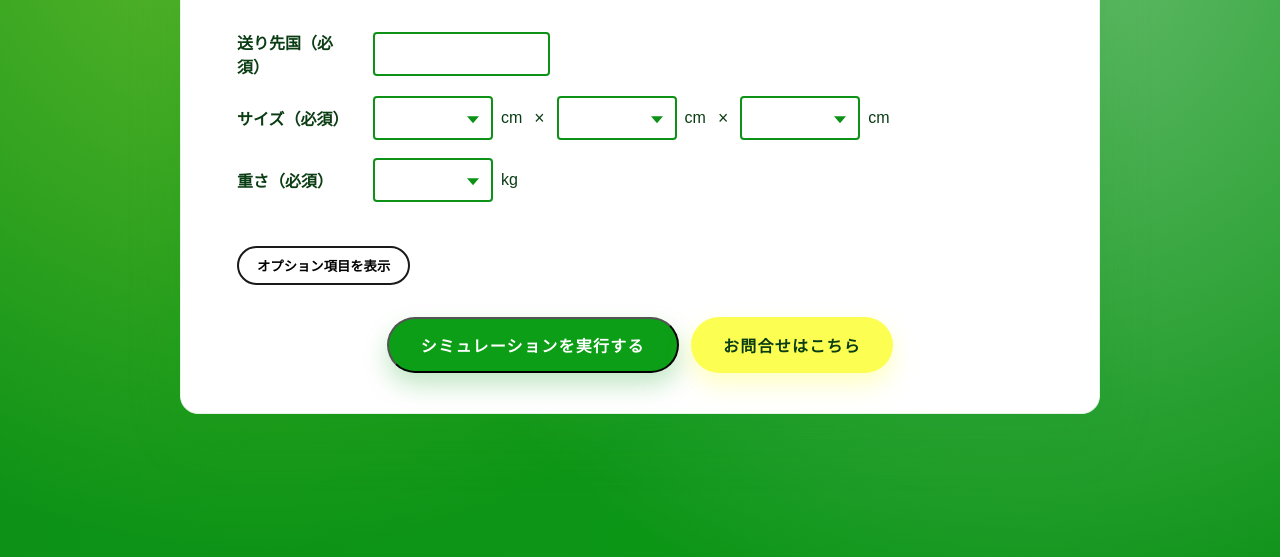
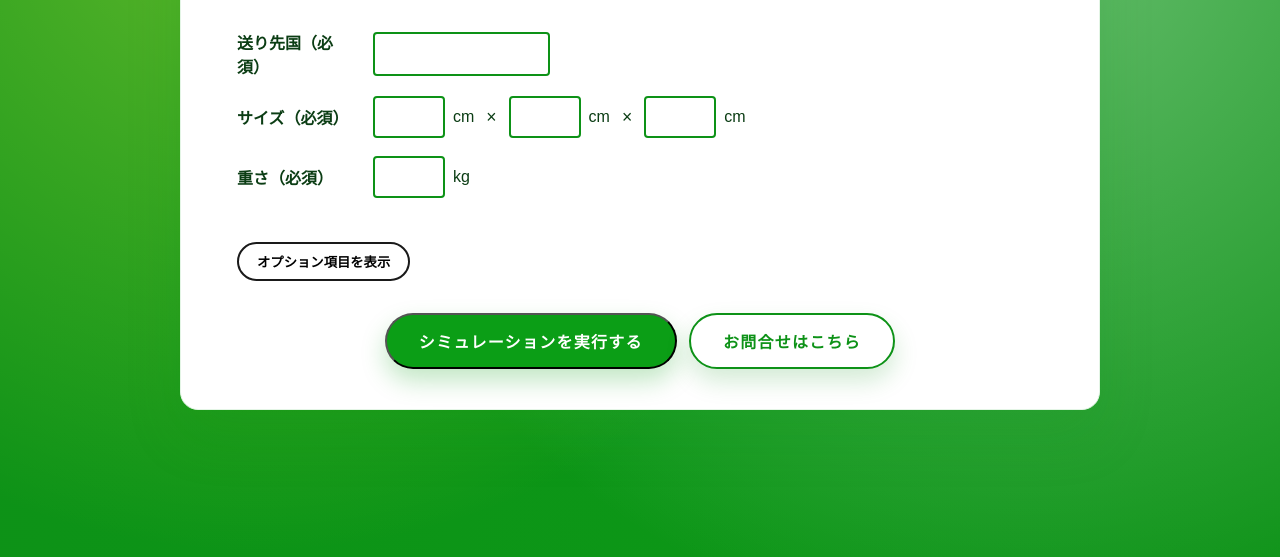
Before and after one commit to kadoya-dev/estimate, a plain HTML site: page index.html in a window 1280 px wide. Shown: the part 243-800 px from the top of the page. Drawn offline with Linux system fonts and the light colour scheme.

Commit message:
Fix contact button outline styling

```diff
--- a/index.html
+++ b/index.html
@@ -36,139 +36,52 @@
             <span class="field-label">サイズ（必須）</span>
             <div class="dimension-group">
               <div class="dimension-row">
-                <div class="select-wrap">
-                  <select id="length" class="field-select">
-                    <option value="" selected></option>
-                    <option value="10">10</option>
-                    <option value="20">20</option>
-                    <option value="30">30</option>
-                    <option value="40">40</option>
-                    <option value="50">50</option>
-                    <option value="60">60</option>
-                    <option value="70">70</option>
-                    <option value="80">80</option>
-                    <option value="90">90</option>
-                    <option value="100">100</option>
-                    <option value="110">110</option>
-                    <option value="120">120</option>
-                    <option value="130">130</option>
-                    <option value="140">140</option>
-                    <option value="150">150</option>
-                    <option value="160">160</option>
-                    <option value="170">170</option>
-                    <option value="180">180</option>
-                    <option value="190">190</option>
-                    <option value="200">200</option>
-                    <option value="210">210</option>
-                    <option value="220">220</option>
-                    <option value="230">230</option>
-                    <option value="240">240</option>
-                    <option value="250">250</option>
-                    <option value="260">260</option>
-                    <option value="270">270</option>
-                  </select>
-                </div>
+                <input
+                  id="length"
+                  class="field-input field-input--dimension"
+                  type="number"
+                  min="0"
+                  step="1"
+                  inputmode="numeric"
+                />
                 <span class="unit">cm</span>
               </div>
               <span class="dimension-multiply">×</span>
               <div class="dimension-row">
-                <div class="select-wrap">
-                  <select id="width" class="field-select">
-                    <option value="" selected></option>
-                    <option value="10">10</option>
-                    <option value="20">20</option>
-                    <option value="30">30</option>
-                    <option value="40">40</option>
-                    <option value="50">50</option>
-                    <option value="60">60</option>
-                    <option value="70">70</option>
-                    <option value="80">80</option>
-                    <option value="90">90</option>
-                    <option value="100">100</option>
-                    <option value="110">110</option>
-                    <option value="120">120</option>
-                    <option value="130">130</option>
-                    <option value="140">140</option>
-                    <option value="150">150</option>
-                    <option value="160">160</option>
-                    <option value="170">170</option>
-                    <option value="180">180</option>
-                    <option value="190">190</option>
-                    <option value="200">200</option>
-                    <option value="210">210</option>
-                    <option value="220">220</option>
-                    <option value="230">230</option>
-                    <option value="240">240</option>
-                    <option value="250">250</option>
-                    <option value="260">260</option>
-                    <option value="270">270</option>
-                  </select>
-                </div>
+                <input
+                  id="width"
+                  class="field-input field-input--dimension"
+                  type="number"
+                  min="0"
+                  step="1"
+                  inputmode="numeric"
+                />
                 <span class="unit">cm</span>
               </div>
               <span class="dimension-multiply">×</span>
               <div class="dimension-row">
-                <div class="select-wrap">
-                  <select id="height" class="field-select">
-                    <option value="" selected></option>
-                    <option value="10">10</option>
-                    <option value="20">20</option>
-                    <option value="30">30</option>
-                    <option value="40">40</option>
-                    <option value="50">50</option>
-                    <option value="60">60</option>
-                    <option value="70">70</option>
-                    <option value="80">80</option>
-                    <option value="90">90</option>
-                    <option value="100">100</option>
-                    <option value="110">110</option>
-                    <option value="120">120</option>
-                    <option value="130">130</option>
-                    <option value="140">140</option>
-                    <option value="150">150</option>
-                    <option value="160">160</option>
-                    <option value="170">170</option>
-                    <option value="180">180</option>
-                    <option value="190">190</option>
-                    <option value="200">200</option>
-                    <option value="210">210</option>
-                    <option value="220">220</option>
-                    <option value="230">230</option>
-                    <option value="240">240</option>
-                    <option value="250">250</option>
-                    <option value="260">260</option>
-                    <option value="270">270</option>
-                  </select>
-                </div>
+                <input
+                  id="height"
+                  class="field-input field-input--dimension"
+                  type="number"
+                  min="0"
+                  step="1"
+                  inputmode="numeric"
+                />
                 <span class="unit">cm</span>
               </div>
             </div>
 
             <label class="field-label" for="weight">重さ（必須）</label>
             <div class="weight-row">
-              <div class="select-wrap">
-                <select id="weight" class="field-select">
-                    <option value="" selected></option>
-                    <option value="1">1</option>
-                    <option value="2">2</option>
-                    <option value="3">3</option>
-                    <option value="4">4</option>
-                    <option value="5">5</option>
-                    <option value="10">10</option>
-                    <option value="15">15</option>
-                    <option value="20">20</option>
-                    <option value="25">25</option>
-                    <option value="30">30</option>
-                    <option value="35">35</option>
-                    <option value="40">40</option>
-                    <option value="45">45</option>
-                    <option value="50">50</option>
-                    <option value="55">55</option>
-                    <option value="60">60</option>
-                    <option value="65">65</option>
-                    <option value="70">70</option>
-                </select>
-              </div>
+              <input
+                id="weight"
+                class="field-input field-input--dimension"
+                type="number"
+                min="0"
+                step="1"
+                inputmode="numeric"
+              />
               <span class="unit">kg</span>
             </div>
           </div>
@@ -290,7 +203,7 @@
           <div class="cta-row-group">
             <a
               class="cta-button cta-button--primary"
-              href="https://docs.google.com/forms/d/e/1FAIpQLSeXNte-uwfs4oDoWZVvpVkpKte16sbaR8dbRVCldun4vzNAyw/viewform?usp=pp_url&entry.1267146174=%E3%82%A2%E3%83%A1%E3%83%AA%E3%82%AB%E5%90%88%E8%A1%86%E5%9B%BD&entry.1734532613=5&entry.1429645362=10+20+30"
+              href="https://forms.gle/ZMg5vsfgoxfMh3U9A"
               target="_blank"
               rel="noreferrer"
             >
--- a/style.css
+++ b/style.css
@@ -319,6 +319,12 @@ body {
   padding: 10px 8px;
 }
 
+.field-input--dimension {
+  width: 72px;
+  text-align: center;
+  padding: 10px 8px;
+}
+
 .checkbox-row {
   display: inline-flex;
   align-items: center;
@@ -351,13 +357,6 @@ body {
   margin-top: 8px;
   gap: 12px;
   flex-wrap: wrap;
-}
-
-.secondary-button--outline {
-  background: #ffffff;
-  border: 2px solid #0b9e16;
-  color: #0b3d14;
-  box-shadow: none;
 }
 
 .error-message {
@@ -461,8 +460,22 @@ body {
 
 .cta-button--primary {
   padding: 18px 40px;
-  font-size: 1.1rem;
-  min-width: 240px;
+  font-size: 1.15rem;
+  min-width: 260px;
+  background: #fcff52;
+  color: #0b3d14;
+  box-shadow: 0 16px 30px rgba(252, 255, 82, 0.35);
+  border: 2px solid #e2e64b;
+}
+
+.cta-button--primary:hover {
+  transform: translateY(-2px) scale(1.01);
+  box-shadow: 0 20px 36px rgba(252, 255, 82, 0.45);
+}
+
+.cta-button--primary:focus-visible {
+  outline: 3px solid #fff2a8;
+  outline-offset: 4px;
 }
 
 .secondary-button {
@@ -483,11 +496,33 @@ body {
   transition: transform 0.2s ease, box-shadow 0.2s ease;
 }
 
+.secondary-button.secondary-button--outline {
+  background: #ffffff;
+  border: 2px solid #0d9217;
+  color: #0d9217;
+  box-shadow: 0 12px 24px rgba(13, 146, 23, 0.18);
+}
+
+.secondary-button.secondary-button--outline:hover {
+  box-shadow: 0 16px 30px rgba(13, 146, 23, 0.3);
+}
+
 #retryButton {
   background: #ffffff;
   color: #0d9217;
   border: 2px solid #0d9217;
   box-shadow: 0 12px 24px rgba(13, 146, 23, 0.18);
+}
+
+#estimateButton {
+  background: #0b9e16;
+  color: #ffffff;
+  border: 2px solid #0b7d12;
+  box-shadow: 0 12px 24px rgba(11, 158, 22, 0.35);
+}
+
+#estimateButton:hover {
+  box-shadow: 0 16px 30px rgba(11, 158, 22, 0.45);
 }
 
 #retryButton:hover {
```
